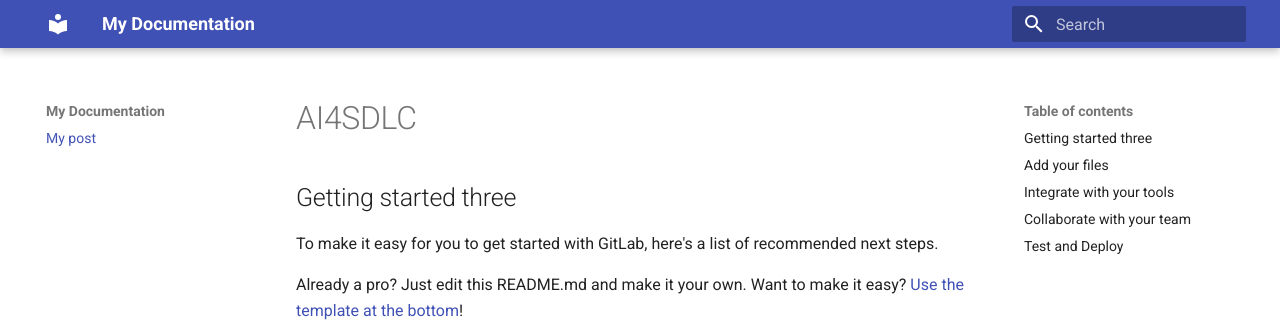
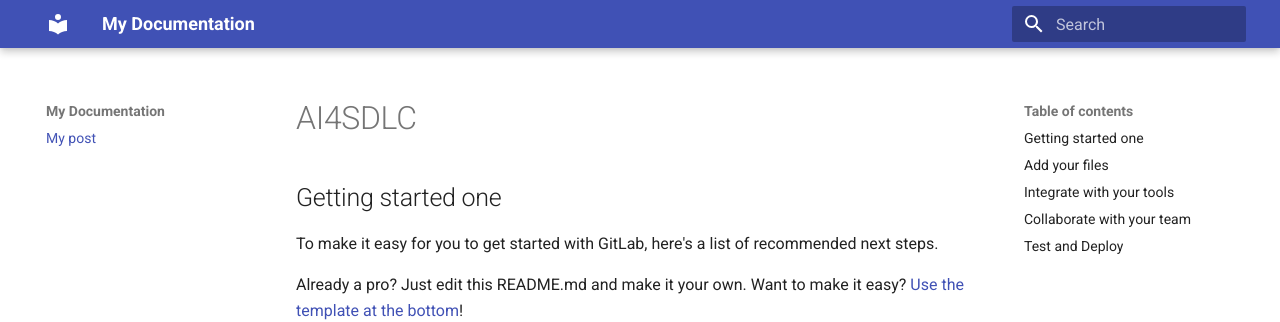
Before and after one commit to Code-dot-mil/two-steps-eval, an MkDocs documentation site: the page built from docs/index.md, in a window 1280 px wide and 900 px high. Shown: the top 322 px of the window. Built offline with MkDocs 1.6.1 and Material for MkDocs 9.7.7, drawn with Linux system fonts in a browser that asks for light colours.

Commit message:
Update index.md

```diff
--- a/docs/index.md
+++ b/docs/index.md
@@ -5,7 +5,7 @@
 # AI4SDLC
 
 
-## Getting started three
+## Getting started one
 
 To make it easy for you to get started with GitLab, here's a list of recommended next steps.
 
```
